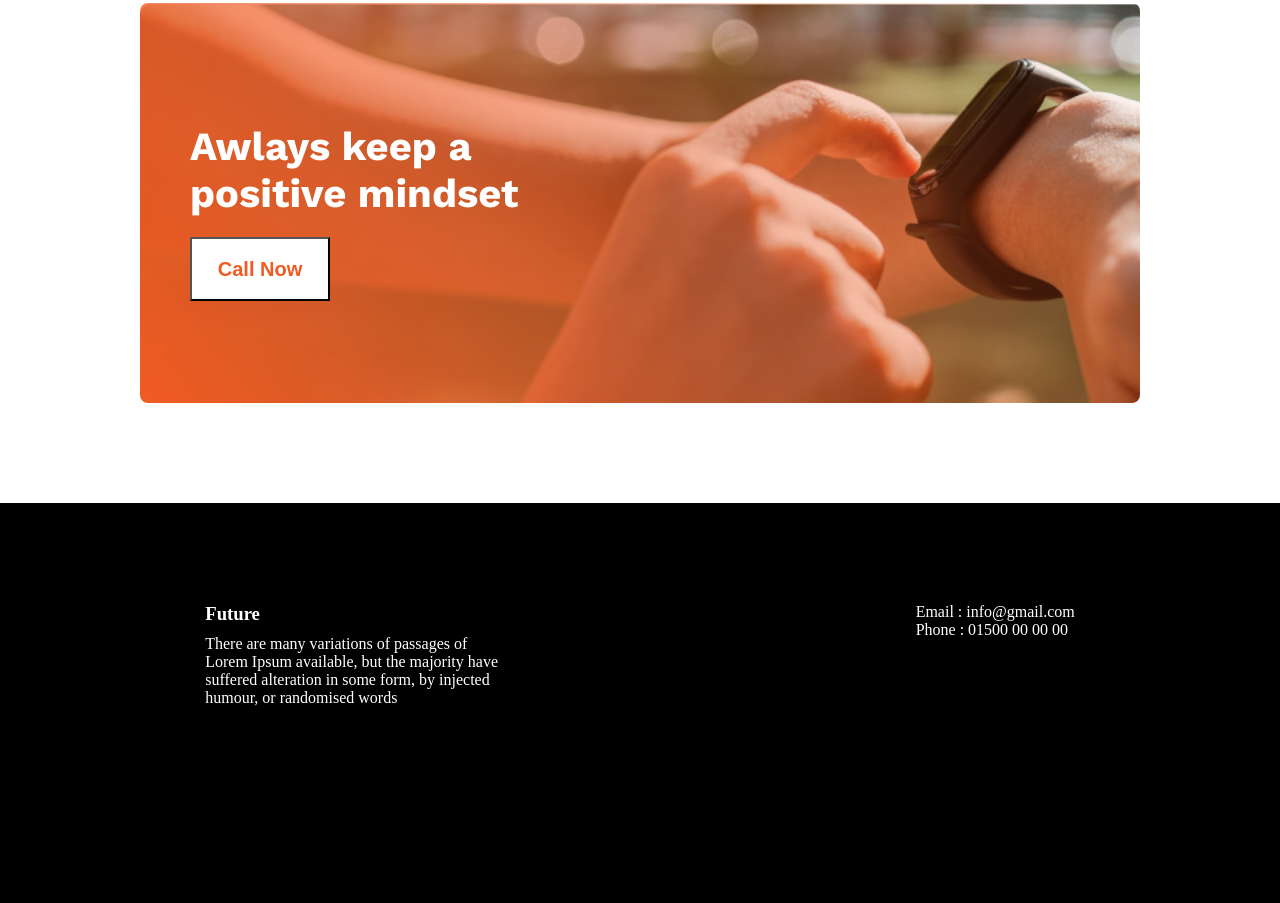
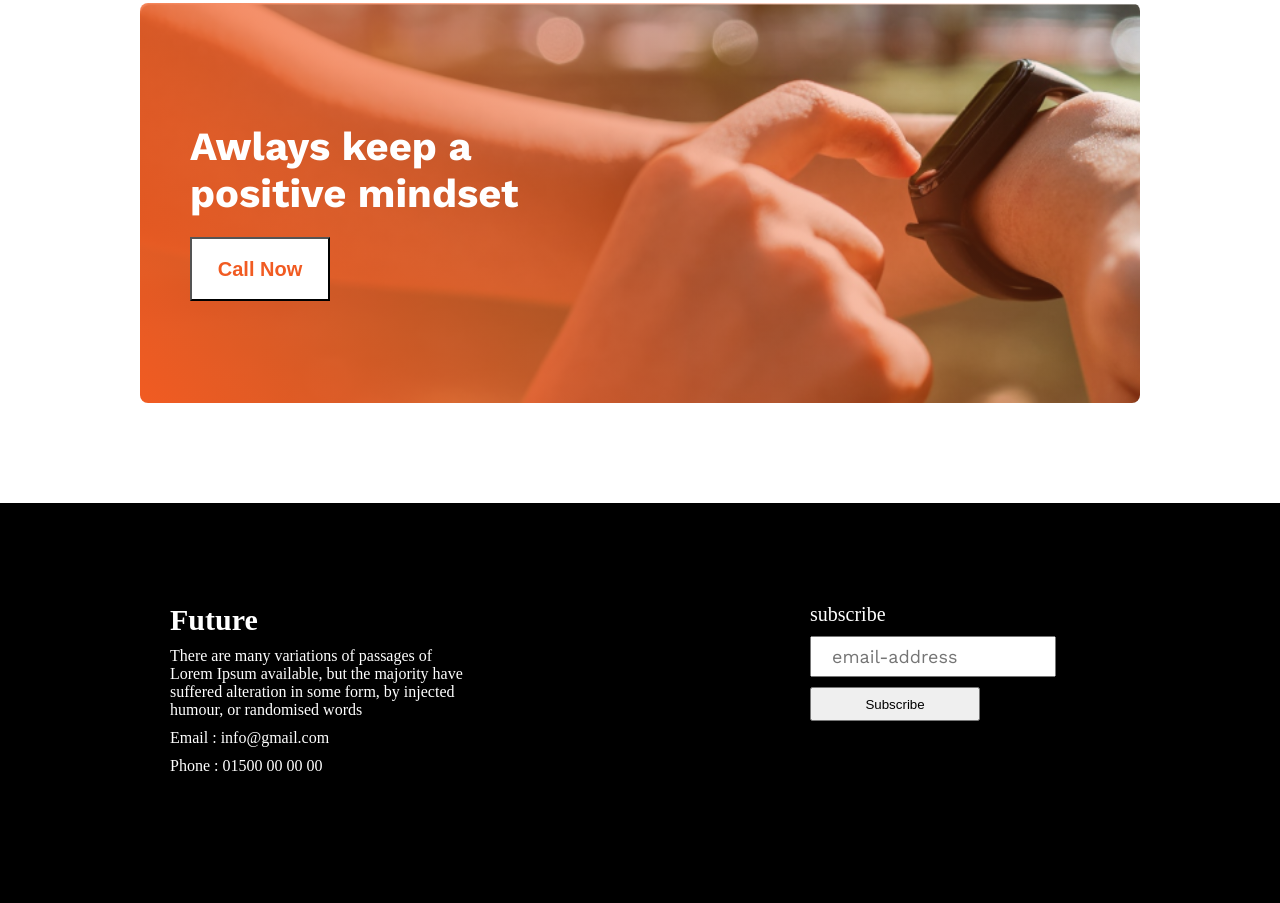
Before and after one commit to ahm-amdad/new-year-new-me, a plain HTML site: page index.html in a window 1280 px wide. Shown: the part 1975-2878 px from the top of the page. Drawn offline with nearby package versions, Linux system fonts and the light colour scheme.

Commit message:
add some style

```diff
--- a/index.html
+++ b/index.html
@@ -102,12 +102,15 @@
                 <p>There are many variations of passages of Lorem Ipsum available, but the majority have suffered alteration in some form, by injected humour, or randomised words
                 </p>
 
+                <p>Email : info@gmail.com</p>
+                <p>Phone : 01500 00 00 00</p>
 
 
             </div>
             <div class="right">
-                <span>Email : info@gmail.com</span><br>
-                <span>Phone : 01500 00 00 00</span>
+                <p>subscribe</p>
+                <input type="email" placeholder="email-address" name="" id=""><br>
+                <button>Subscribe</button>
             </div>
 
         </div>
--- a/style.css
+++ b/style.css
@@ -193,13 +193,37 @@ background-size: cover;
     justify-content: space-around;
 }
 
+.left h3{
+    font-size: 30px;
+}
 .left h3, p{
     color:white;
     width:300px;
     text-align: left;
     margin-bottom: 10px;
 }
+.right p{
+    font-size: 20px;
 
+}
 .right{
     color:white;
 }
+.right input{
+    color: var(--Dark-07, #F3F3F3);
+    font-family: Work Sans;
+    font-size: 18px;
+    font-style: normal;
+    font-weight: 400;
+    line-height: normal;
+    margin-bottom: 10px;
+    width:222px;
+    height:37px;
+    padding-left:20px;
+}
+
+.right button{
+    width: 170.106px;
+height: 34px;
+
+}
```
